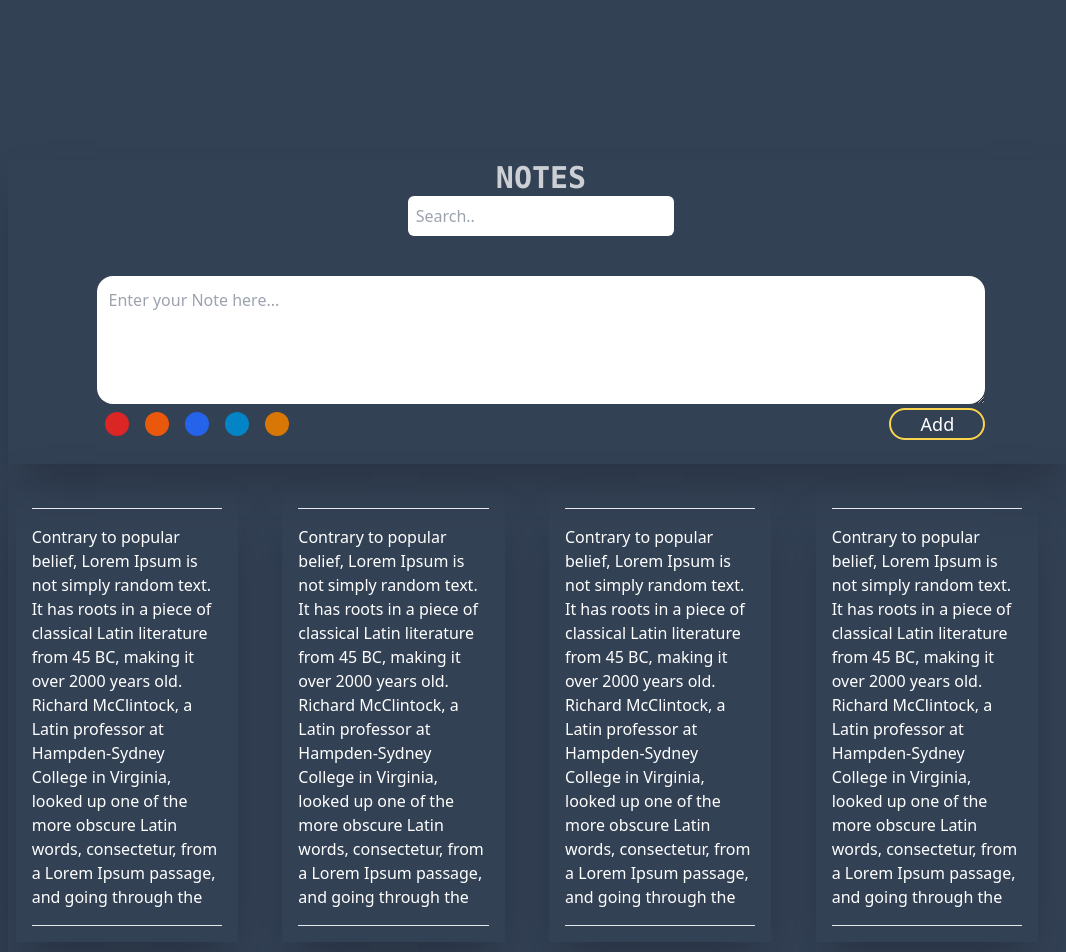
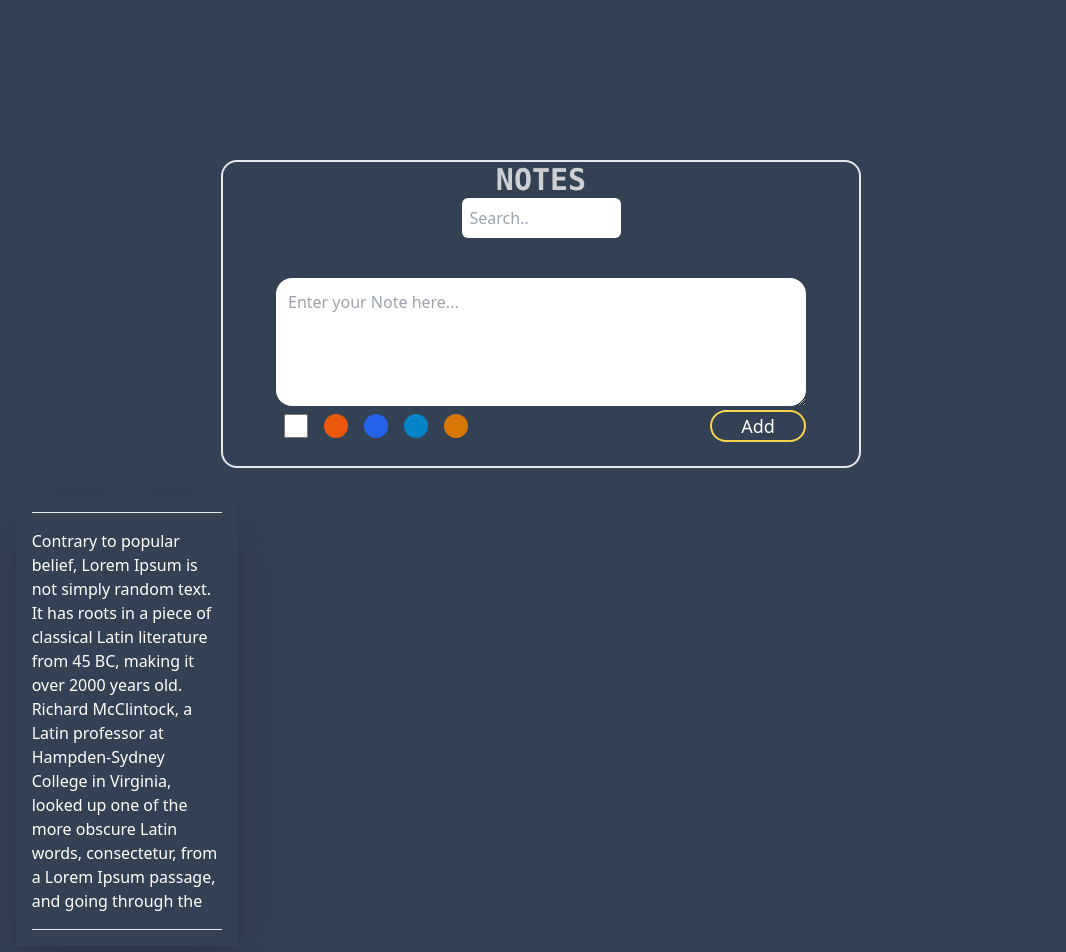
Before and after one commit to Enescyc/noteApp, a React (Create React App) app: page / in a window 1280 px wide. Shown: the top 952 px of the page, without its empty margins (99-1165 px from the left). Built offline with nearby package versions, Linux system fonts and the light colour scheme.

Commit message:
Redux and Tailwind implementation completed.

```diff
--- a/src/App.js
+++ b/src/App.js
@@ -2,17 +2,24 @@ import NoteHeader from "./components/note/NoteHeader";
 import NoteBody from "./components/note/NoteBody";
 import NoteList from "./components/NoteList";
 
-function App() {
+import {useSelector} from "react-redux";
+
+
+
+function App(){
+
+    const data = useSelector(state=> state.notes.items )
+    console.log(data)
     return (
         <div className="min-h-screen text-white bg-slate-700">
             <div className="container m-auto h-full">
                 <div className="grid grid-rows-1">
                     <div className="row-span-1 mt-40">
-                        <div className={"w-5/6 m-auto pb-5 shadow-2xl"}>
+                        <div className={"w-2/4 m-auto pb-5 border-2 rounded-2xl"}>
                             <NoteHeader/>
                             <NoteBody/>
                         </div>
-                        <div className={"w-5/6 m-auto pb-5 pt-5 shadow-2xl"}>
+                        <div className={"w-5/6 m-auto pb-5 pt-5"}>
                             <NoteList/>
                         </div>
                     </div>
--- a/src/components/NoteList.js
+++ b/src/components/NoteList.js
@@ -6,22 +6,6 @@ const NoteList = () => {
         <div className={"grid w-full sm:grid-cols-1 lg:grid-cols-4 m-auto"}>
             <div className={"grid-cols-1 m-2 w-5/6"}>
                 <NoteCard message={"Mesaj 1 asdkfalhksdfalkdhfkadflkjsahdfkjahdfkjhadhkafsdf"}></NoteCard>
-
-            </div>
-            <div className={"grid-cols-1 m-2 w-5/6"}>
-                <NoteCard message={"Mesaj 1 asdkfalhksdfalkdhfkadflkjsahdfkjahdfkjhadhkafsdf"}></NoteCard>
-            </div>
-            <div className={"grid-cols-1 m-2 w-5/6"}>
-                <NoteCard message={"Mesaj 1 asdkfalhksdfalkdhfkadflkjsahdfkjahdfkjhadhkafsdf"}></NoteCard>
-            </div>
-            <div className={"grid-cols-1 m-2 w-5/6"}>
-                <NoteCard message={"Mesaj 1 asdkfalhksdfalkdhfkadflkjsahdfkjahdfkjhadhkafsdf"}></NoteCard>
-            </div>
-            <div className={"grid-cols-1 m-2 w-5/6"}>
-                <NoteCard message={"Mesaj 1 asdkfalhksdfalkdhfkadflkjsahdfkjahdfkjhadhkafsdf"}></NoteCard>
-            </div>
-            <div className={"grid-cols-1 m-2 w-5/6"}>
-                <NoteCard message={"Mesaj 1 asdkfalhksdfalkdhfkadflkjsahdfkjahdfkjhadhkafsdf"}></NoteCard>
             </div>
         </div>
     );
--- a/src/components/note/NoteBody.js
+++ b/src/components/note/NoteBody.js
@@ -1,23 +1,28 @@
 import React from 'react';
 
 const NoteBody = () => {
+
     return (
         <div className="flex relative flex-col flex-wrap justify-center items-center pt-5 m-auto w-5/6">
 
                 <textarea className="px-3 py-3  rounded-2xl min-h-[128px] w-full m-auto"
                           placeholder="Enter your Note here..."/>
 
+            <div className="flex flex-wrap justify-between items-center w-full">
+                <div className={"flex"}>
+                    <input type={"checkbox"} className={"w-6 h-6 rounded-full bg-red-600 m-2"}/>
+                    <div className={"w-6 h-6  rounded-full bg-orange-600 m-2"}/>
+                    <div className={"w-6 h-6  rounded-full bg-blue-600 m-2"}/>
+                    <div className={"w-6 h-6 rounded-full bg-sky-600 m-2"}/>
+                    <div className={"w-6 h-6  rounded-full bg-amber-600 m-2"}/>
+                </div>
 
-            <div className="flex self-start">
-                <div className={"w-6 h-6 rounded-full bg-red-600 m-2"}/>
-                <div className={"w-6 h-6  rounded-full bg-orange-600 m-2"}/>
-                <div className={"w-6 h-6  rounded-full bg-blue-600 m-2"}/>
-                <div className={"w-6 h-6 rounded-full bg-sky-600 m-2"}/>
-                <div className={"w-6 h-6  rounded-full bg-amber-600 m-2"}/>
+                <div className={""}>
+                    <button className={"border-2 border-amber-300 px-3 rounded-2xl text-lg w-24 text-white "}>Add
+                    </button>
+                </div>
             </div>
-            <div className={"absolute bottom-1 right-0"}>
-                <button className={"border-2 border-amber-300 px-3 rounded-2xl text-lg w-24 text-white "}>Add</button>
-            </div>
+
 
         </div>
     );
--- a/src/components/note/NoteHeader.js
+++ b/src/components/note/NoteHeader.js
@@ -2,10 +2,10 @@ import React from 'react';
 
 const NodeHeader = () => {
     return (
-        <div className="flex flex-col justify-center items-center w-full m-auto mb-5">
-            <h1 className="m-auto font-mono text-3xl font-bold text-center opacity-75 ">NOTES</h1>
+        <div className="flex flex-col justify-center items-center m-auto mb-5 w-full">
+            <h1 className="m-auto font-mono text-3xl font-bold text-center opacity-75">NOTES</h1>
             <input id="search" name="search" type={"text"} placeholder={"Search.."}
-                   className={"m-auto lg:w-1/4  px-2 py-2  md:w-full rounded-md  text-gray-500"}/>
+                   className={"m-auto lg:w-1/4  px-2 py-2 sm:w-1/2 md:w-full rounded-md  text-gray-500"}/>
         </div>
     );
 };
--- a/src/components/noteCard/NoteCard.js
+++ b/src/components/noteCard/NoteCard.js
@@ -1,6 +1,6 @@
 import React from 'react';
 
-const NoteCard = ({message, color}) => {
+const NoteCard = () => {
     return (
         <div className="shadow-2xl min-h-[128px] m-auto">
             <div className="p-4">
@@ -10,7 +10,6 @@ const NoteCard = ({message, color}) => {
                         roots in a piece of classical Latin literature from 45 BC, making it over 2000 years old.
                         Richard McClintock, a Latin professor at Hampden-Sydney College in Virginia, looked up one of
                         the more obscure Latin words, consectetur, from a Lorem Ipsum passage, and going through the
-
                     </div>
                     <hr/>
                 </div>
--- a/src/redux/note/noteSlice.js
+++ /dev/null
@@ -1,14 +0,0 @@
-import {createSlice} from '@reduxjs/toolkit';
-
-export const noteSlice = createSlice({
-    name: "Notes",
-    initialState: {
-        notes: [],
-    },
-    reducers: {},
-    extraReducers: {},
-
-})
-
-
-export default noteSlice.reducer;
--- /dev/null
+++ b/src/redux/notes/notesSlice.js
@@ -0,0 +1,37 @@
+import {createSlice} from "@reduxjs/toolkit";
+
+export const notesSlice= createSlice({
+    name:"note",
+    initialState:{
+        items:[
+            {
+            id:1,
+            color:"red",
+            title:"Baslik",
+            content:"icerik"
+             },
+            {
+                id:2,
+                color:"red",
+                title:"Baslik",
+                content:"icerik"
+            },
+            {
+                id:3,
+                color:"red",
+                title:"Baslik",
+                content:"icerik"
+            },
+            {
+                id:4,
+                color:"red",
+                title:"Baslik",
+                content:"icerik"
+            },
+
+        ],
+        },
+    reducers:{},
+})
+
+export default notesSlice.reducer;
--- a/src/redux/store.js
+++ b/src/redux/store.js
@@ -1,7 +1,8 @@
 import {configureStore} from "@reduxjs/toolkit";
+import {notesSlice} from "./notes/notesSlice";
 
 export const store = configureStore({
-    reducer: {},
-
-
-});
+    reducer:{
+        notes:notesSlice.reducer
+    }
+})
```
Also changed, not shown: 2 other files (tests, documents, lock files or other folders).
